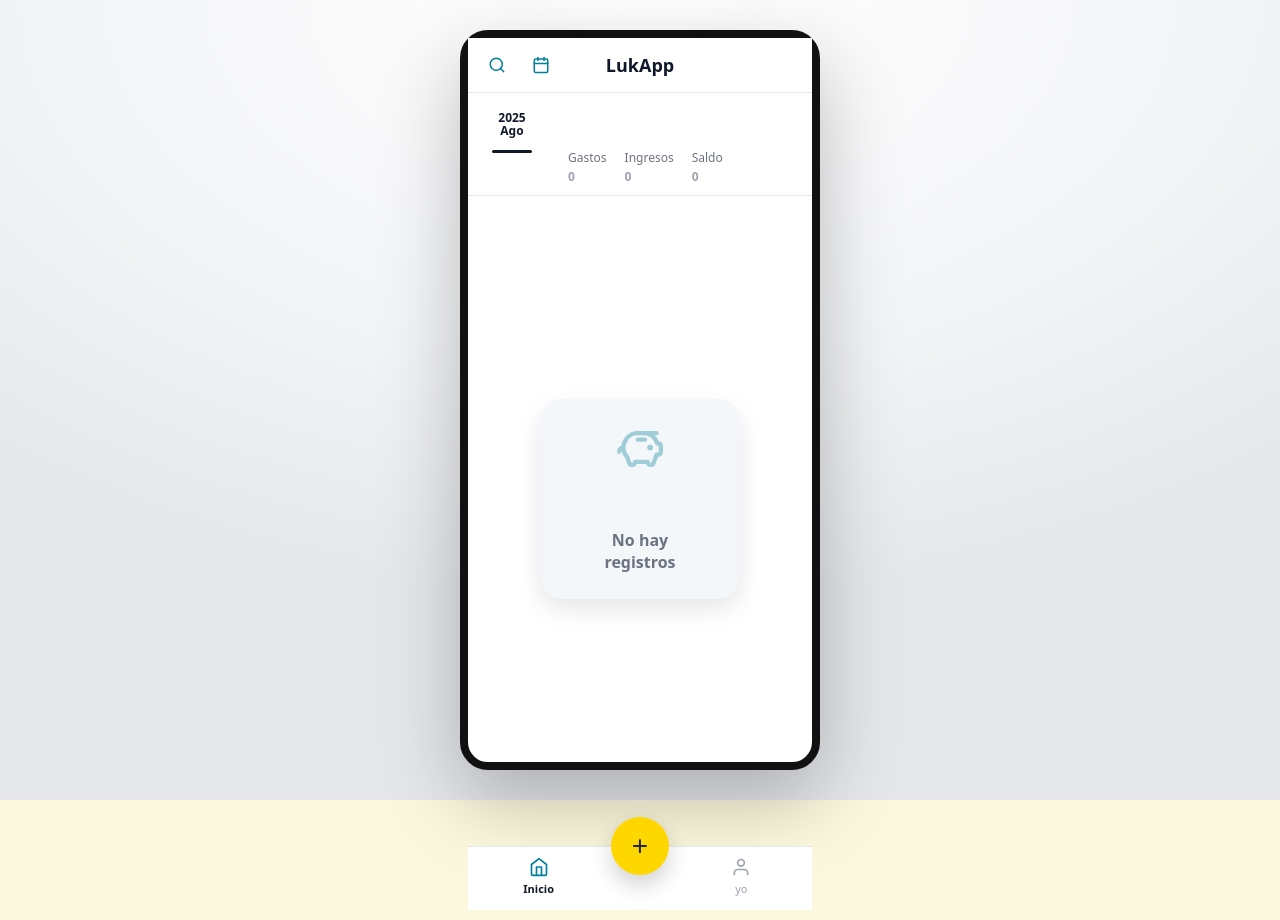
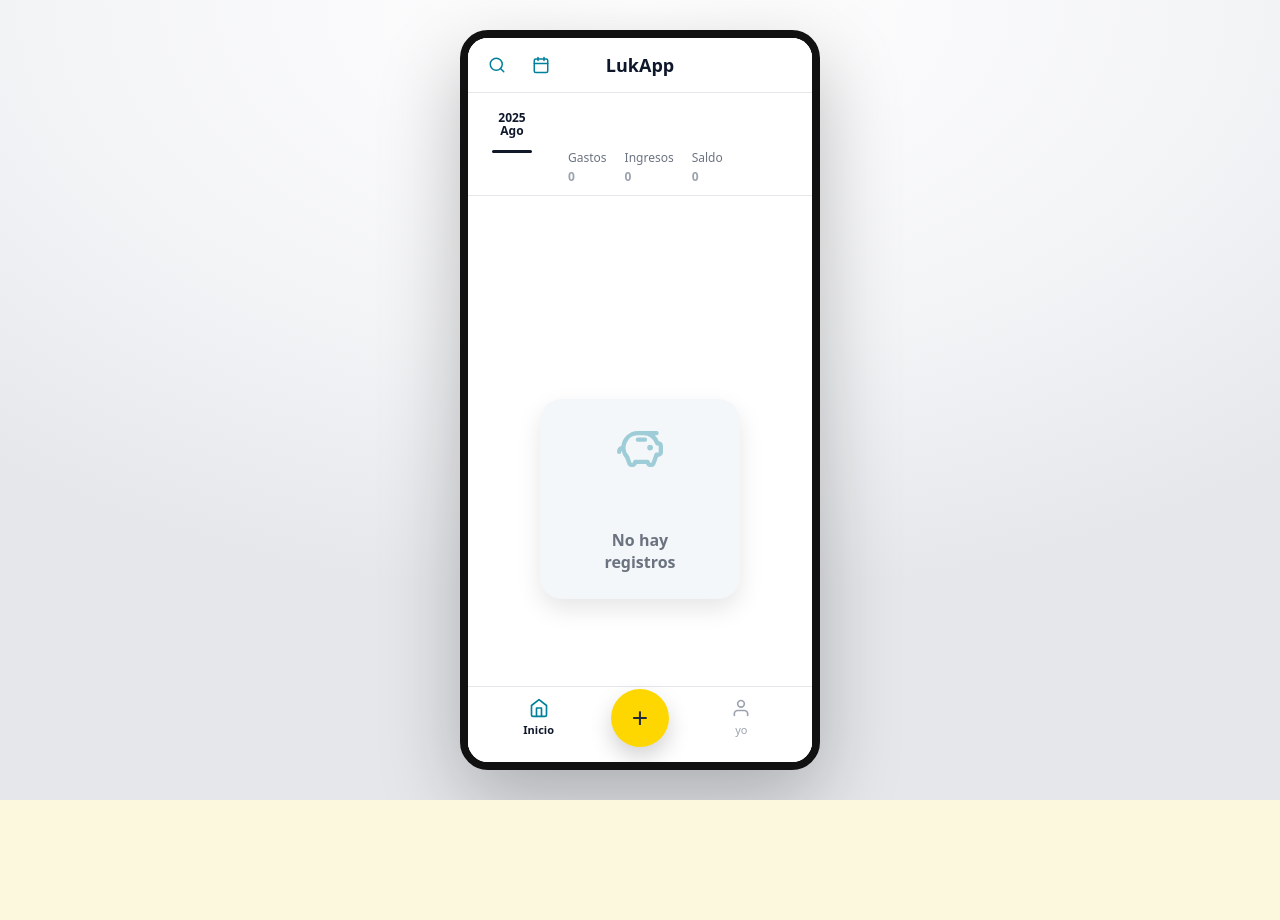
Before and after one commit to marianaUrrego/app_hibrida, a React (Vite) app: page / in a window 1280 px wide. After the commit the page ends 800 px from the top, so only its background shows below. Built offline with nearby package versions, Linux system fonts and the light colour scheme.

Commit message:
Apariencia home terminada

```diff
--- a/src/components/BottomNav.module.scss
+++ b/src/components/BottomNav.module.scss
@@ -1,29 +1,21 @@
 @use '../styles/variables' as *;
 
-/* Variables para consistencia con el layout */
 $nav-h: 64px;
-$nav-bottom-gap: 10px;
+$nav-bottom-gap: 12px;
 
 .nav {
-  position: absolute;       /* dentro del marco, no fixed al viewport */
-  left: 0; right: 0; bottom: $nav-bottom-gap;
-  height: $nav-h;
-  background: #fff;
-  border-top: 1px solid $line;
-  display: flex; align-items: center; justify-content: space-around;
-  padding: 0 20px;
+  position: absolute;
+  left: 0; right: 0; bottom: $nav-bottom-gap;   /* ⬅️ dentro del marco */
+  height: $nav-h; background: #fff; border-top: 1px solid $line;
+  display: flex; align-items: center; justify-content: space-around; padding: 0 20px;
   z-index: 20;
 }
-
 .tab {
-  color: #9ca3af;
-  display: flex; flex-direction: column; align-items: center; gap: 4px;
+  color: #9ca3af; display: flex; flex-direction: column; align-items: center; gap: 4px;
   font-size: 11px; min-width: 64px; text-decoration: none;
-  margin-top: -4px;         /* sube icono/label para alinearlo con el FAB */
+  margin-top: -2px;
 }
-
 .tabIcon { font-size: 20px; color: #9ca3af; }
 .tab[aria-current="page"] { color: $fg; font-weight: 800; }
 .tab[aria-current="page"] .tabIcon { color: $blue; }
-
 .spacer { width: 64px; pointer-events: none; }
--- a/src/styles/DeviceFrame.module.scss
+++ b/src/styles/DeviceFrame.module.scss
@@ -23,4 +23,11 @@
   border-bottom-left-radius: 12px; border-bottom-right-radius: 12px;
 }
 
-.screen { position: relative; }  /* asegura posicionamiento relativo del contenedor */
+/* device-screen */
+.screen {
+  width: 100%; height: 100%;
+  position: relative;         /* ⬅️ ancla absoluta de hijos */
+  overflow: hidden;
+  border-radius: 20px;
+  background: #fff;
+}
--- a/src/styles/Layout.module.scss
+++ b/src/styles/Layout.module.scss
@@ -1,12 +1,20 @@
 @use './variables' as *;
 @use './mixins' as *;
 
+/* footer/nav & FAB metrics */
 $nav-h: 64px;
-$nav-bottom-gap: 10px;
+$nav-bottom-gap: 12px;
 $fab-size: 58px;
 
-.screen { position: relative; min-height: 100%; padding-bottom: calc(#{$nav-h} + 46px); }
-.content { padding: 16px; padding-top: 8px; }
+.screen {
+  position: absolute;       /* ⬅️ ocupa toda la device-screen */
+  inset: 0;
+}
+.content {
+  padding: 16px;
+  padding-top: 8px;
+  padding-bottom: calc(#{$nav-h} + 32px); /* espacio para no tapar contenido */
+}
 
 .placeholder { margin: 24px auto; max-width: 320px; text-align: center; color: $muted; }
 .searchInput { width: 100%; padding: 12px 14px; border: 1px solid $line; border-radius: 12px; font-size: 14px; background: #fff; }
@@ -14,7 +22,7 @@ $fab-size: 58px;
 .fab {
   position: absolute;
   left: 50%;
-  bottom: calc(#{$nav-bottom-gap} + #{$nav-h} - #{$fab-size} / 2);
+  bottom: calc(#{$nav-bottom-gap} + #{$nav-h}/2 - #{$fab-size}/2);
   transform: translateX(-50%);
   width: $fab-size; height: $fab-size;
   border-radius: 50%;
```
